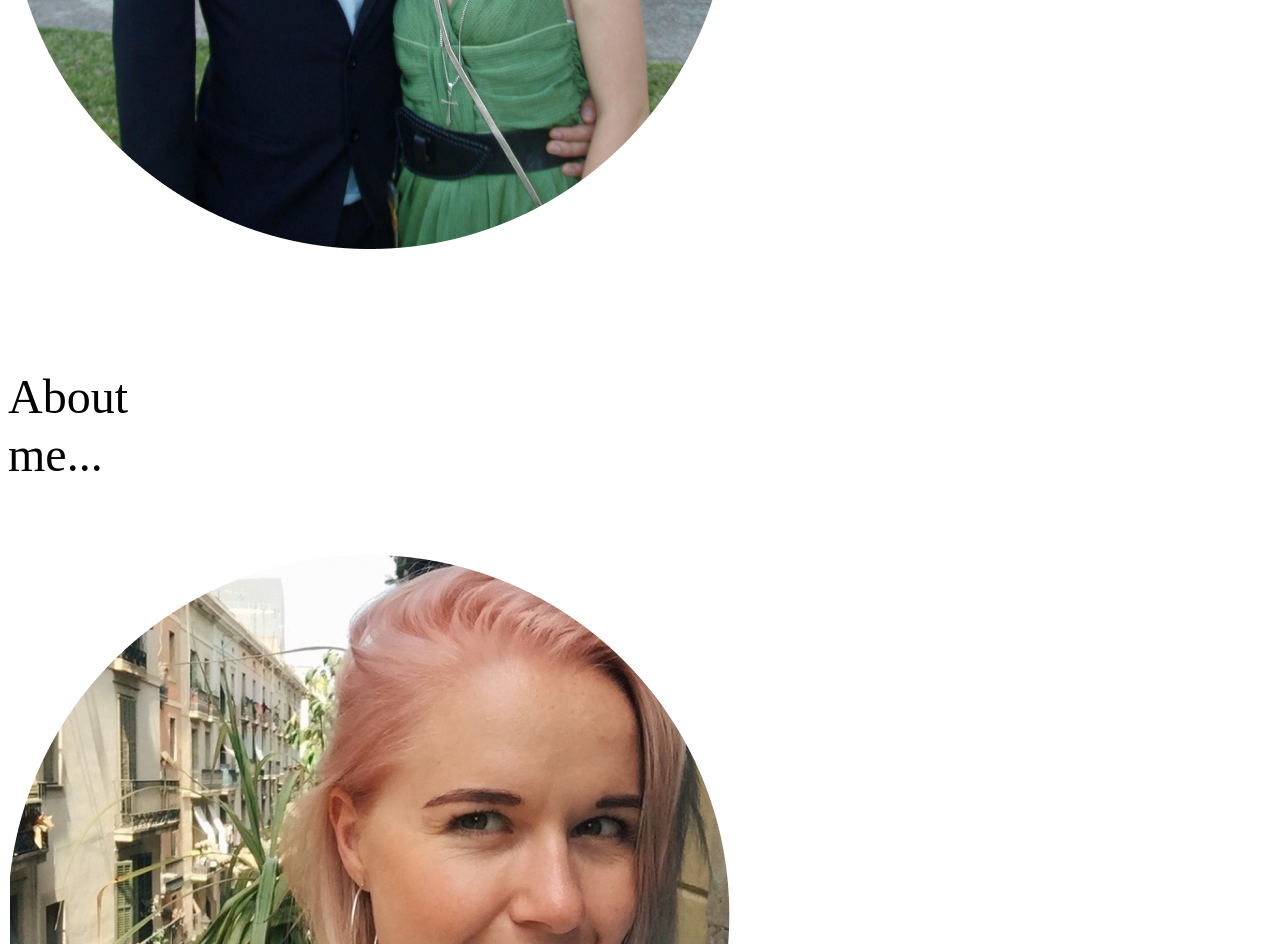
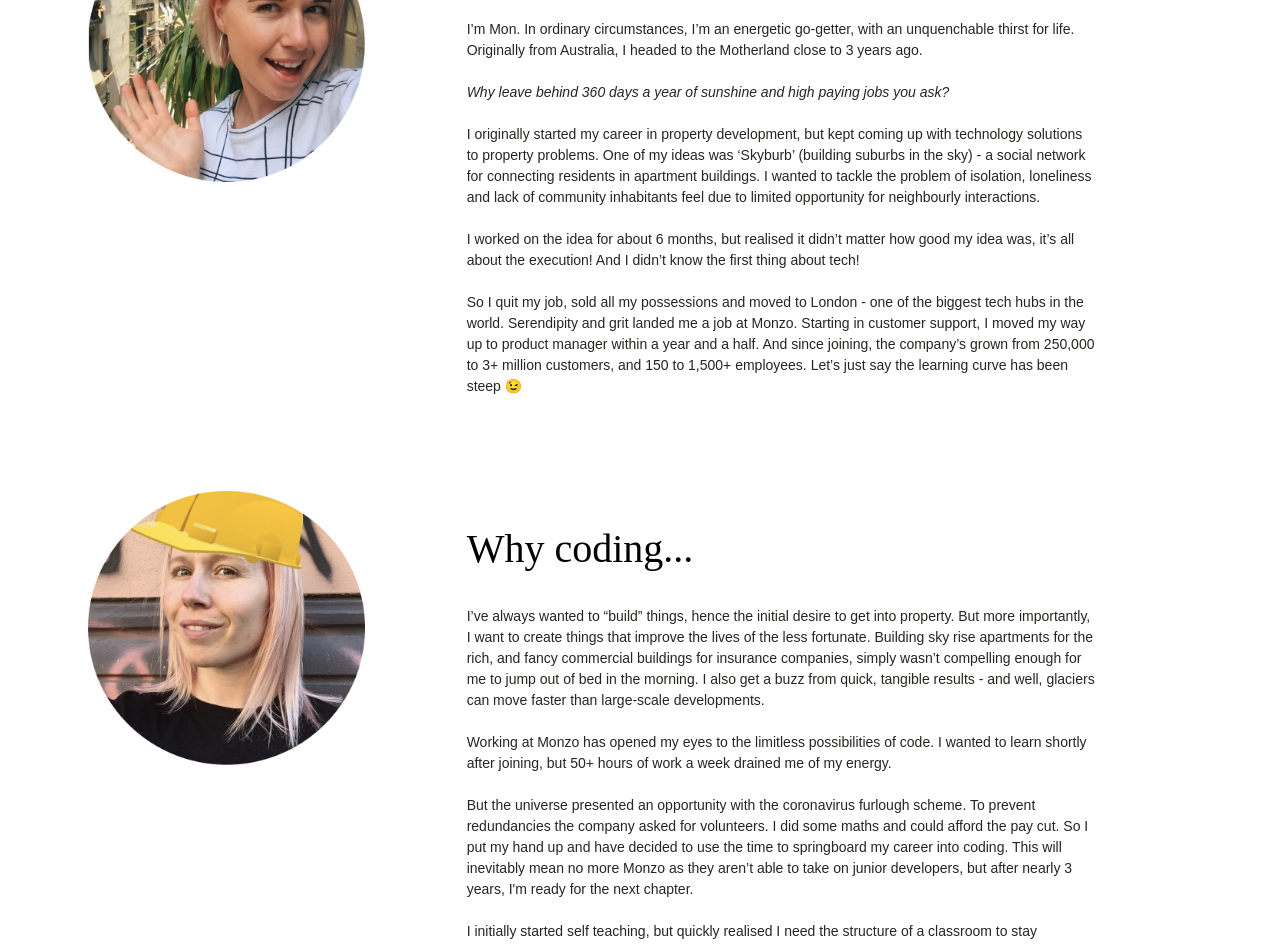
Before and after one commit to mon-burgundy/monburgundy.github.io, a plain HTML site: page fandc/index.html in a window 1280 px wide. Shown: the part 661-1605 px from the top of the page. Drawn offline with Linux system fonts and the light colour scheme.

Commit message:
Copy and image updates
* Added body copy to the sections
* Added paragraph styling to the CSS
* Re-sized the images and made them responsive to the page
* Updated the grid positions for section images and text

```diff
--- a/fandc/fandc.style.css
+++ b/fandc/fandc.style.css
@@ -1,7 +1,7 @@
 @@import "@import url('https://fonts.googleapis.com/css2?family=Didact+Gothic&family=Playfair+Display&display=swap');";
 
 body{
-  font-family: Didact Gothic;
+  font-family: 'Didact Gothic', sans-serif;
   font-size: 16px;
   line-height: 1.5;
 
@@ -45,15 +45,37 @@ a:hover{
 
 h2{
   font-family: 'Playfair Display', serif;
-  font-size: 48px;
+  font-size: 40px;
   line-height: 1.2;
   font-weight: 200;
-
 }
 
-section.project img{
+p{
+  font-family: 'Didact Gothic', sans-serif;
+  font-size: 14px;
+  line-height: 1.5;
+  color: #252621;
+}
+
+
+section {
+  margin: 80px 80px 80px 80px;
+  display: grid;
+  grid-template-columns: repeat(12, 1fr);
+  gap: 32px 32px;
+}
+
+section.project img {
   grid-column: 1 / span 4;
+  max-width: 80%;
+  height: auto;
+  width: auto\9; /* ie8 */
 }
+
+section.project div {
+  grid-column: 5 / span 7;
+}
+
 
 footer{
   display: flex;
@@ -61,14 +83,6 @@ footer{
   justify-content: center;
 }
 
-section {
-  margin: 80px 0 80px 0;
-  display: grid;
-  grid-template-columns: repeat(12, 1fr);
-  grid-gap: 32px 32px;
-}
-
-
 footer a {
   margin: 0 16px 0 16px;
 }
--- a/fandc/index.html
+++ b/fandc/index.html
@@ -19,18 +19,66 @@
 
   <section class="project">
     <img src="img/IntroPhoto.jpg">
-    <h2 id="intro">Hi there...</h2>
+
+    <div>
+      <h2 id="intro">Hi there...</h2>
+      <p>I’m really sorry for submitting my website and prerequisites so late. I lost a loved one to suicide last Wednesday (the beautiful boy with his arm around me in the photo), and became so overwhelmed with heartache and grief that concentrating became difficult to say the least.
+      <br>
+      <br>
+      I wrote to Yvonne requesting an extension, but her advice was to submit what I have and the circumstances would be taken into consideration. If there’s one thing 2020 has taught me it’s that we must keep on keeping on, so I decided to persevere and complete my application. I’d like to thank you kindly in advance for bearing with me during these strange and incredibly difficult times.
+
+    </div>
   </section>
 
+
   <section class="project">
-    <h2 id="about">About me...</h2>
     <img src="img/Aboutmephoto.jpg">
+    <div>
+      <h2 id="about">A bit about me...</h2>
+      <p>I’m Mon. In ordinary circumstances, I’m an energetic go-getter, with an unquenchable thirst for life. Originally from Australia, I headed to the Motherland close to 3 years ago.
+      <br>
+      <br>
+      <i>Why leave behind 360 days a year of sunshine and high paying jobs you ask?</i>
+      <br>
+      <br>
+      I originally started my career in property development, but kept coming up with technology solutions to property problems. One of my ideas was ‘Skyburb’ (building suburbs in the sky) - a social network for connecting residents in apartment buildings. I wanted to tackle the problem of isolation, loneliness and lack of community inhabitants feel due to limited opportunity for neighbourly interactions.
+      <br>
+      <br>
+      I worked on the idea for about 6 months, but realised it didn’t matter how good my idea was, it’s all about the execution! And I didn’t know the first thing about tech!
+      <br>
+      <br>
+      So I quit my job, sold all my possessions and moved to London - one of the biggest tech hubs in the world. Serendipity and grit landed me a job at Monzo. Starting in customer support, I moved my way up to product manager within a year and a half. And since joining, the company’s grown from 250,000 to 3+ million customers, and 150 to 1,500+ employees. Let’s just say the learning curve has been steep 😉
+
+    </div>
+
 
   </section>
 
+
   <section class="project">
     <img src="img/whycoding.jpg">
-    <h2 id="whycoding">Why coding...</h2>
+
+    <div>
+      <h2 id="whycoding">Why coding...</h2>
+      <p>I’ve always wanted to “build” things, hence the initial desire to get into property. But more importantly, I want to create things that improve the lives of the less fortunate. Building sky rise apartments for the rich, and fancy commercial buildings for insurance companies, simply wasn’t compelling enough for me to jump out of bed in the morning. I also get a buzz from quick, tangible results - and well, glaciers can move faster than large-scale developments.
+      <br>
+      <br>
+      Working at Monzo has opened my eyes to the limitless possibilities of code. I wanted to learn shortly after joining, but 50+ hours of work a week drained me of my energy.
+      <br>
+      <br>
+      But the universe presented an opportunity with the coronavirus furlough scheme. To prevent redundancies the company asked for volunteers. I did some maths and could afford the pay cut. So I put my hand up and have decided to use the time to springboard my career into coding. This will inevitably mean no more Monzo as they aren’t able to take on junior developers, but after nearly 3 years, I'm ready for the next chapter.
+      <br>
+      <br>
+      I initially started self teaching, but quickly realised I need the structure of a classroom to stay motivated. My close friend Kate Beard (Founders and Coders alumni) had the highest of praise and convinced me to apply.
+      <br>
+      <br>
+      I’m incredibly excited by the prospect of finally becoming a full stack web developer, and intermixing my creative aspirations with the ability to build things that truly help people.
+      <br>
+      <br>
+      I’m eternally grateful for your consideration of my application under these exceptional circumstances. And I hope I’m given the chance to show you what I’m truly capable of - I can assure I won’t let you down.
+
+    </div>
+
   </section>
 
 
```
